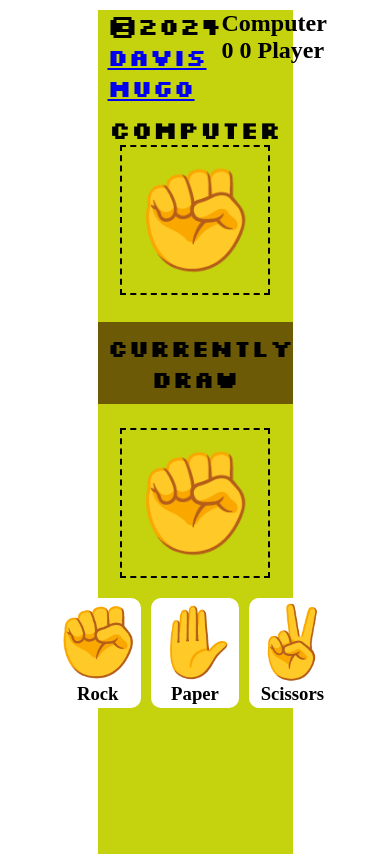
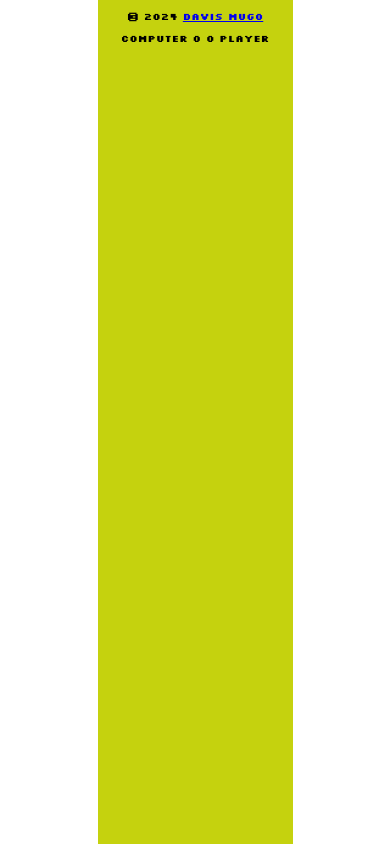
Before and after one commit to Davis-don/rockpaperscissorsgame, a website built with Vite: page index.html in a window 390 px wide. Built offline with nearby package versions, Linux system fonts and the light colour scheme.

Commit message:
made header section responsive

```diff
--- a/index.html
+++ b/index.html
@@ -9,25 +9,26 @@
 <body>
   <div class="ovearall-game-container">
    <div class="game-container">
+    <!-- Start of header section -->
     <div class="header-section-container">
       <div>
-        <h2 class="silkscreen-bold"> &copy;2024 <a href="#">Davis Mugo</a></h2>
+        <h2 class="header-text"> &copy; 2024 <a href="#">Davis Mugo</a></h2>
       </div>
       <div>
-        <h2>Computer <span class="computer-class"> 0 </span> <span class="player-class">0</span> Player</h2>
+        <h2  class="header-text">Computer <span class="computer-class"> 0 </span> <span class="player-class">0</span> Player</h2>
       </div>
     </div>
-
-   <div class="computer-choice">
+    <!-- End of header section -->
+   <!-- <div class="computer-choice">
     <h4 class="silkscreen-bold" style="text-align: center;font-size: 25px;">Computer</h4>
      <div class="computer-choice-icon-container">
       <h2 class="computerH2" style="font-size: 100px;">&#9994;</h2>
      </div>
-   </div>
-  <div class="center-divider">
+   </div> -->
+  <!-- <div class="center-divider">
     <h2  class="silkscreen-bold updateText" style="text-align: center;">CURRENTLY DRAW</h2>
-  </div>
-  <div class="user-choice">
+  </div> -->
+  <!-- <div class="user-choice">
     <h4 class="silkscreen-bold" style="text-align: center;">Player</h4>
 <div class="user-choice-icon">
   <h2 class="userH2" style="font-size: 100px;">&#9994;</h2>
@@ -37,7 +38,7 @@
   <div onclick="changeItemIcon('&#9995;')" class="selection-card"><h2 style="font-size: 70px;">&#9995;</h2><h3>Paper</h3></div>
   <div onclick="changeItemIcon('&#9996;')" class="selection-card"><h2 style="font-size: 70px;">&#9996;</h2><h3>Scissors</h3></div>
 </div>
-  </div>
+  </div> -->
    </div>
   </div>
   <script src="./index.js"></script>
--- a/style.css
+++ b/style.css
@@ -1,29 +1,54 @@
 @import url('https://fonts.googleapis.com/css2?family=Silkscreen:wght@400;700&display=swap');
-
 
 *{
     margin: 0px;
     padding: 0px;
     box-sizing: border-box;
 }
-.silkscreen-bold {
+html{
   font-family: "Silkscreen", sans-serif;
   font-weight: 700;
   font-style: normal;
+  font-size: 62.5%;
 }
+.game-container{
+  width: 50vw;
+  margin: auto;
+  height: 100vh;
+  background-color: rgb(197, 210, 14);
+  }
+/* Start of header section styling */
 .header-section-container{
 display: flex;
 flex-direction: row;
 justify-content: space-between;
-margin: 10px;
+padding: 1rem;
+text-wrap: wrap;
 }
-.game-container{
-width: 50vw;
-margin: auto;
-height: 100vh;
-background-color: rgb(197, 210, 14);
+@media screen and (max-width: 950px) {
+.header-text{
+  font-size: 1.3rem;
+  text-wrap: nowrap;
 }
-.computer-choice{
+.header-section-container{
+  display: flex;
+  flex-direction: row;
+justify-content: center;
+  padding: 1rem;
+  flex-wrap: wrap;
+  align-items: center;
+  gap: 1rem;
+
+  }
+}
+@media screen and (max-width: 950px) {
+  .header-text{
+    font-size: 2.5vw;
+    text-wrap: nowrap;
+  }
+}
+/* End of header section styling */
+/* .computer-choice{
 }
 .computer-choice-icon-container{
     margin-left: auto;
@@ -77,4 +102,4 @@ margin-top: 20px;
   flex-direction: column;
   justify-content: center;
   align-items: center;
-}
+} */
```
